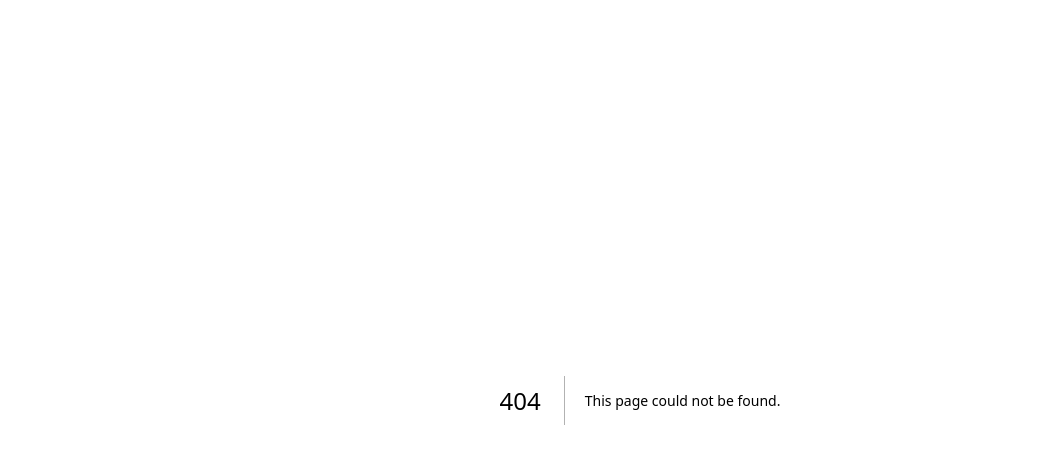
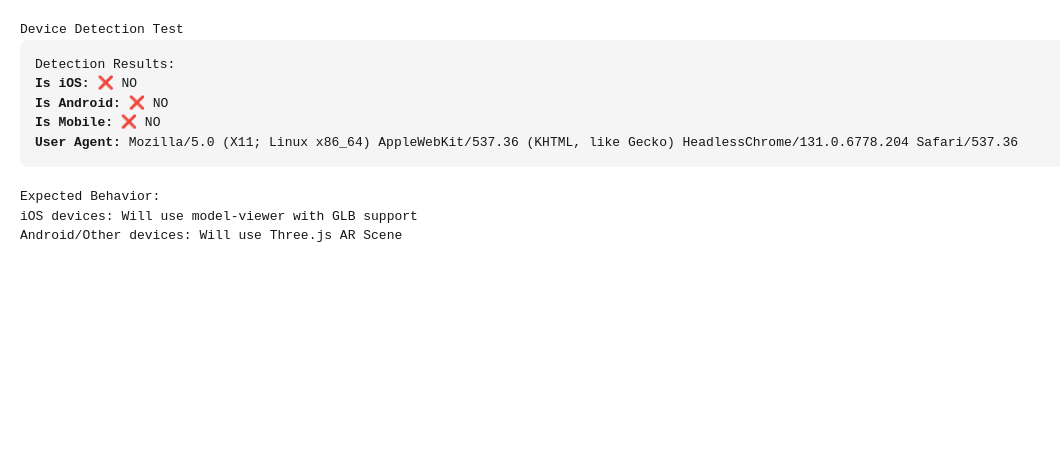
Before and after one commit to Shashwatm74/webar-test, a Next.js app: page /test in a window 1280 px wide. Before the commit this address had no page. Shown: the top 464 px of the page, without its empty margins (0-1060 px from the left). Built offline with nearby package versions, Linux system fonts and the light colour scheme.

Commit message:
ios version test1

```diff
--- /dev/null
+++ b/app/components/ModelViewer.tsx
@@ -0,0 +1,113 @@
+"use client";
+import React, { useEffect, useRef, useState } from "react";
+
+interface ModelViewerProps {
+  src: string;
+  alt?: string;
+  ar?: boolean;
+  arModes?: string;
+  autoRotate?: boolean;
+  cameraControls?: boolean;
+  toneMapping?: string;
+  shadowIntensity?: string;
+  interactionPrompt?: string;
+  iosSrc?: string;
+  poster?: string;
+  style?: React.CSSProperties;
+  children?: React.ReactNode;
+}
+
+export default function ModelViewer({
+  src,
+  alt = "3D Model",
+  ar = false,
+  arModes = "scene-viewer quick-look",
+  autoRotate = false,
+  cameraControls = false,
+  toneMapping = "neutral",
+  shadowIntensity = "1",
+  interactionPrompt = "auto",
+  iosSrc,
+  poster,
+  style,
+  children,
+}: ModelViewerProps) {
+  const modelViewerRef = useRef<HTMLElement>(null);
+  const [isLoaded, setIsLoaded] = useState(false);
+  const [error, setError] = useState<string | null>(null);
+
+  useEffect(() => {
+    // Dynamically import model-viewer to avoid SSR issues
+    import('@google/model-viewer')
+      .then(() => {
+        if (modelViewerRef.current) {
+          const element = modelViewerRef.current;
+          element.setAttribute('src', src);
+          element.setAttribute('alt', alt);
+          if (ar) element.setAttribute('ar', '');
+          element.setAttribute('ar-modes', arModes);
+          if (autoRotate) element.setAttribute('auto-rotate', '');
+          if (cameraControls) element.setAttribute('camera-controls', '');
+          element.setAttribute('tone-mapping', toneMapping);
+          element.setAttribute('shadow-intensity', shadowIntensity);
+          element.setAttribute('interaction-prompt', interactionPrompt);
+          if (iosSrc) element.setAttribute('ios-src', iosSrc);
+          if (poster) element.setAttribute('poster', poster);
+
+          // Add event listeners
+          element.addEventListener('load', () => setIsLoaded(true));
+          element.addEventListener('error', (e) => {
+            console.error('Model Viewer Error:', e);
+            setError('Failed to load 3D model');
+          });
+        }
+      })
+      .catch((err) => {
+        console.error('Failed to load model-viewer:', err);
+        setError('Failed to load model viewer');
+      });
+  }, [src, alt, ar, arModes, autoRotate, cameraControls, toneMapping, shadowIntensity, interactionPrompt, iosSrc, poster]);
+
+  if (error) {
+    return (
+      <div style={{
+        ...style,
+        display: 'flex',
+        alignItems: 'center',
+        justifyContent: 'center',
+        color: 'white',
+        background: '#000'
+      }}>
+        <div style={{ textAlign: 'center' }}>
+          <p>⚠️ {error}</p>
+          <p style={{ fontSize: '14px', opacity: 0.7 }}>
+            Please check your model file and try again.
+          </p>
+        </div>
+      </div>
+    );
+  }
+
+  return (
+    <div style={{ position: 'relative', ...style }}>
+      {React.createElement('model-viewer', {
+        ref: modelViewerRef,
+        style: { width: '100%', height: '100%' },
+      }, children)}
+
+      {!isLoaded && (
+        <div style={{
+          position: 'absolute',
+          top: '50%',
+          left: '50%',
+          transform: 'translate(-50%, -50%)',
+          color: 'white',
+          fontSize: '16px',
+          zIndex: 1000
+        }}>
+          Loading 3D model...
+        </div>
+      )}
+    </div>
+  );
+}
--- /dev/null
+++ b/app/global.d.ts
@@ -0,0 +1,29 @@
+/// <reference types="react" />
+
+declare global {
+  namespace JSX {
+    interface IntrinsicElements {
+      'model-viewer': React.DetailedHTMLProps<React.HTMLAttributes<HTMLElement>, HTMLElement> & {
+        src?: string;
+        alt?: string;
+        ar?: boolean;
+        'ar-modes'?: string;
+        'auto-rotate'?: boolean;
+        'camera-controls'?: boolean;
+        'tone-mapping'?: string;
+        'shadow-intensity'?: string;
+        'interaction-prompt'?: string;
+        'ios-src'?: string;
+        poster?: string;
+        loading?: string;
+        reveal?: string;
+        'auto-rotate-delay'?: string;
+        'rotation-per-second'?: string;
+        style?: React.CSSProperties;
+        children?: React.ReactNode;
+      };
+    }
+  }
+}
+
+export {};
--- a/app/page.tsx
+++ b/app/page.tsx
@@ -1,12 +1,70 @@
 "use client";
 import dynamic from "next/dynamic";
+import { useEffect, useState } from "react";
+import ModelViewer from "./components/ModelViewer";
 
 const ARScene = dynamic(() => import("./components/ARscenes"), { ssr: false });
 
 export default function Home() {
+  const [isIOS, setIsIOS] = useState(false);
+  const [isLoaded, setIsLoaded] = useState(false);
+
+  useEffect(() => {
+    // Detect iOS devices
+    const ua = navigator.userAgent;
+    setIsIOS(/iPad|iPhone|iPod/.test(ua));
+    setIsLoaded(true);
+  }, []);
+
+  // Don't render until we've detected the platform to avoid hydration mismatch
+  if (!isLoaded) {
+    return (
+      <main style={{ width: "100vw", height: "100vh", background: "#000", display: "flex", alignItems: "center", justifyContent: "center" }}>
+        <div style={{ color: "white", fontSize: "18px" }}>Loading...</div>
+      </main>
+    );
+  }
+
   return (
-    <main>
-      <ARScene />
+    <main style={{ width: "100vw", height: "100vh", background: "#000" }}>
+      {isIOS ? (
+        <ModelViewer
+          src="/model.glb"
+          alt="3D Model"
+          ar
+          arModes="scene-viewer quick-look"
+          autoRotate
+          cameraControls
+          toneMapping="neutral"
+          shadowIntensity="1"
+          interactionPrompt="auto"
+          style={{ width: "100%", height: "100%" }}
+        >
+          <button
+            slot="ar-button"
+            id="ar-button"
+            style={{
+              position: "absolute",
+              bottom: "20px",
+              left: "50%",
+              transform: "translateX(-50%)",
+              backgroundColor: "#007AFF",
+              color: "white",
+              border: "none",
+              borderRadius: "25px",
+              padding: "12px 24px",
+              fontSize: "16px",
+              fontWeight: "600",
+              cursor: "pointer",
+              zIndex: 1000
+            }}
+          >
+            View in your space
+          </button>
+        </ModelViewer>
+      ) : (
+        <ARScene />
+      )}
     </main>
   );
 }
--- /dev/null
+++ b/app/test/page.tsx
@@ -0,0 +1,49 @@
+"use client";
+import { useEffect, useState } from "react";
+
+export default function TestPage() {
+  const [deviceInfo, setDeviceInfo] = useState<{
+    userAgent: string;
+    isIOS: boolean;
+    isAndroid: boolean;
+    isMobile: boolean;
+  } | null>(null);
+
+  useEffect(() => {
+    const ua = navigator.userAgent;
+    const isIOS = /iPad|iPhone|iPod/.test(ua);
+    const isAndroid = /Android/.test(ua);
+    const isMobile = /Mobi|Android/i.test(ua);
+
+    setDeviceInfo({
+      userAgent: ua,
+      isIOS,
+      isAndroid,
+      isMobile,
+    });
+  }, []);
+
+  if (!deviceInfo) {
+    return <div>Loading device info...</div>;
+  }
+
+  return (
+    <div style={{ padding: "20px", fontFamily: "monospace" }}>
+      <h1>Device Detection Test</h1>
+      <div style={{ background: "#f5f5f5", padding: "15px", borderRadius: "8px" }}>
+        <h3>Detection Results:</h3>
+        <p><strong>Is iOS:</strong> {deviceInfo.isIOS ? "✅ YES" : "❌ NO"}</p>
+        <p><strong>Is Android:</strong> {deviceInfo.isAndroid ? "✅ YES" : "❌ NO"}</p>
+        <p><strong>Is Mobile:</strong> {deviceInfo.isMobile ? "✅ YES" : "❌ NO"}</p>
+        <p><strong>User Agent:</strong> {deviceInfo.userAgent}</p>
+      </div>
+      <div style={{ marginTop: "20px" }}>
+        <h3>Expected Behavior:</h3>
+        <ul>
+          <li>iOS devices: Will use model-viewer with GLB support</li>
+          <li>Android/Other devices: Will use Three.js AR Scene</li>
+        </ul>
+      </div>
+    </div>
+  );
+}
--- a/package.json
+++ b/package.json
@@ -9,6 +9,7 @@
     "lint": "next lint"
   },
   "dependencies": {
+    "@google/model-viewer": "^4.1.0",
     "@react-three/drei": "^10.5.1",
     "@react-three/fiber": "^9.2.0",
     "@react-three/xr": "^6.6.19",
--- a/tsconfig.json
+++ b/tsconfig.json
@@ -22,6 +22,6 @@
       "@/*": ["./*"]
     }
   },
-  "include": ["next-env.d.ts", "**/*.ts", "**/*.tsx", ".next/types/**/*.ts"],
+  "include": ["next-env.d.ts", "**/*.ts", "**/*.tsx", ".next/types/**/*.ts", "types/**/*.d.ts"],
   "exclude": ["node_modules"]
 }
--- /dev/null
+++ b/types/model-viewer.d.ts
@@ -0,0 +1,41 @@
+declare module '@google/model-viewer' {
+  export class ModelViewerElement extends HTMLElement {
+    src: string;
+    alt: string;
+    ar: boolean;
+    'ar-modes': string;
+    'auto-rotate': boolean;
+    'camera-controls': boolean;
+    'tone-mapping': string;
+    'shadow-intensity': string;
+    'interaction-prompt': string;
+    'ios-src': string;
+    poster: string;
+  }
+}
+
+declare global {
+  namespace JSX {
+    interface IntrinsicElements {
+      'model-viewer': React.DetailedHTMLProps<React.HTMLAttributes<HTMLElement>, HTMLElement> & {
+        src?: string;
+        alt?: string;
+        ar?: boolean;
+        'ar-modes'?: string;
+        'auto-rotate'?: boolean;
+        'camera-controls'?: boolean;
+        'tone-mapping'?: string;
+        'shadow-intensity'?: string;
+        'interaction-prompt'?: string;
+        'ios-src'?: string;
+        poster?: string;
+        loading?: string;
+        reveal?: string;
+        'auto-rotate-delay'?: string;
+        'rotation-per-second'?: string;
+        style?: React.CSSProperties;
+        children?: React.ReactNode;
+      };
+    }
+  }
+}
```
Also changed, not shown: 2 other files (tests, documents, lock files or other folders).
